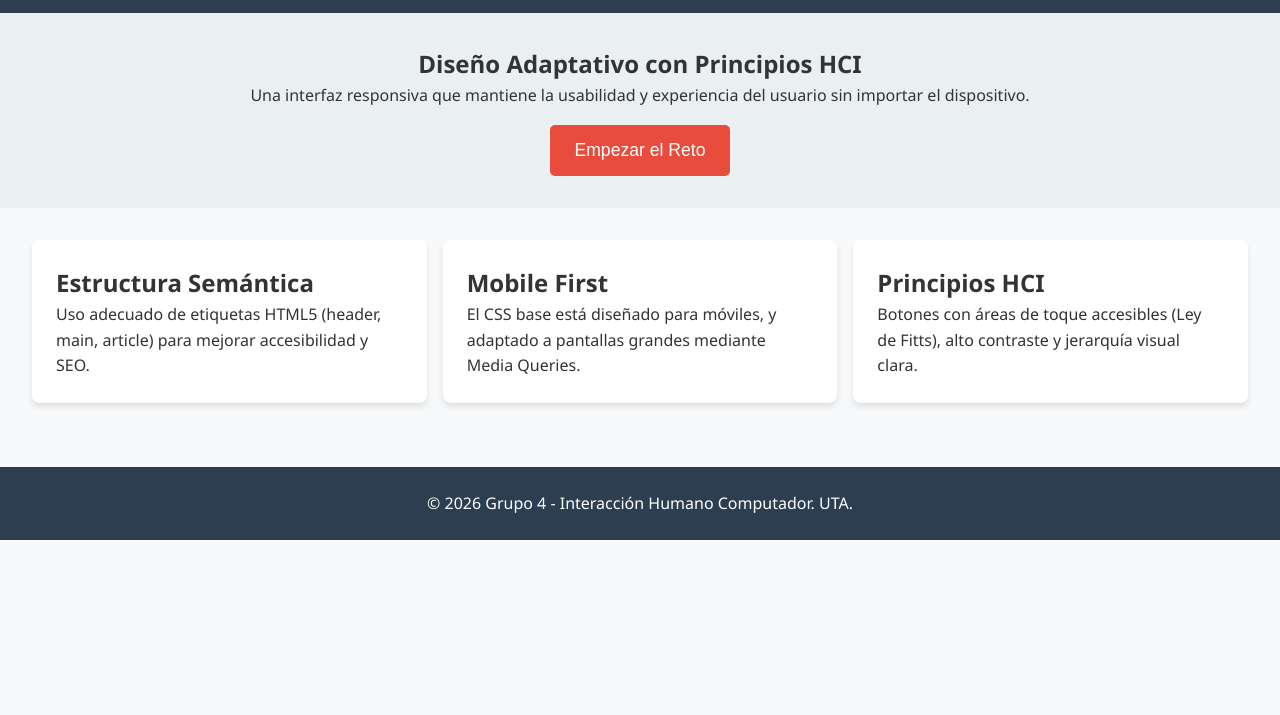
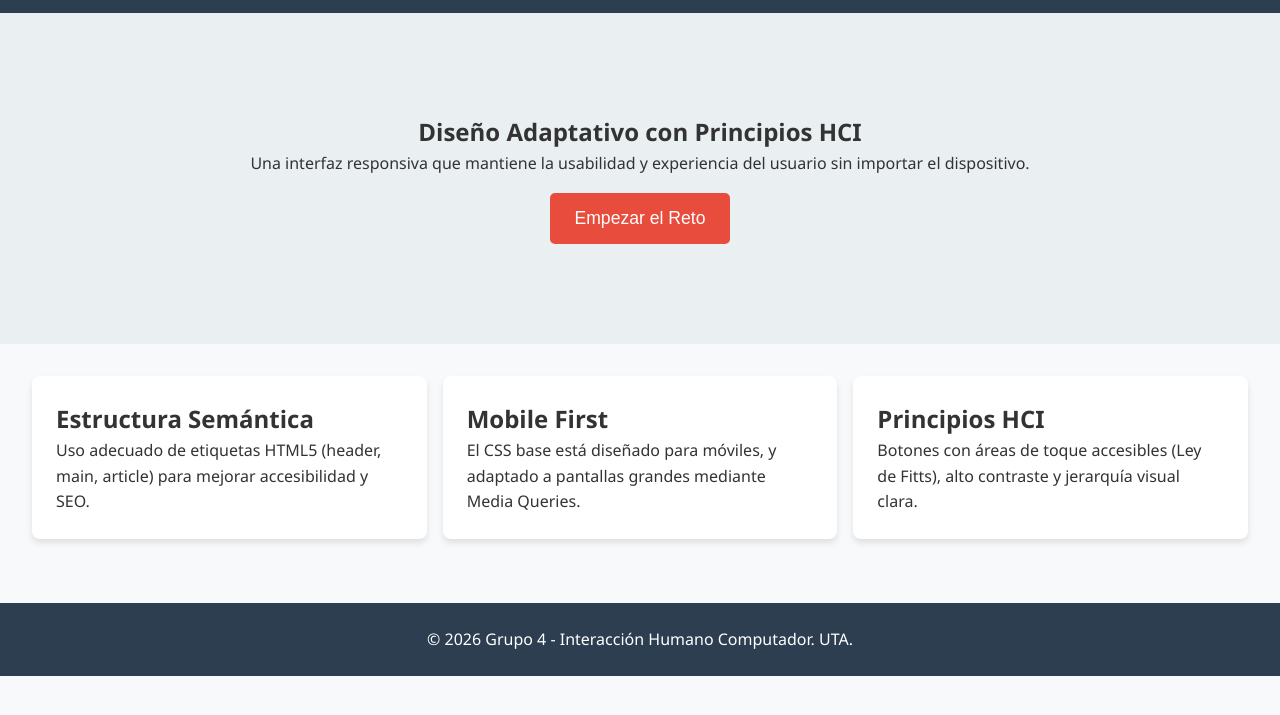
Before and after one commit to Elizabeth1925/Proyecto_Clase, a plain HTML site: page index.html in a window 1280 px wide. Shown: the part 55-770 px from the top of the page. Drawn offline with Linux system fonts and the light colour scheme.

Commit message:
feat: refinar espaciado en pantallas ultra anchas (Desktop XL)

```diff
--- a/css/styles.css
+++ b/css/styles.css
@@ -150,3 +150,7 @@ html { scroll-behavior: smooth; }
 /* IHC: Feedback visual */
 .card { transition: transform 0.2s ease, box-shadow 0.2s ease; }
 .card:hover { transform: translateY(-4px); box-shadow: 0 6px 12px rgba(0,0,0,0.15); }
+
+@media (min-width: 1024px) {
+    .hero { padding: 100px 20px; }
+}
```
